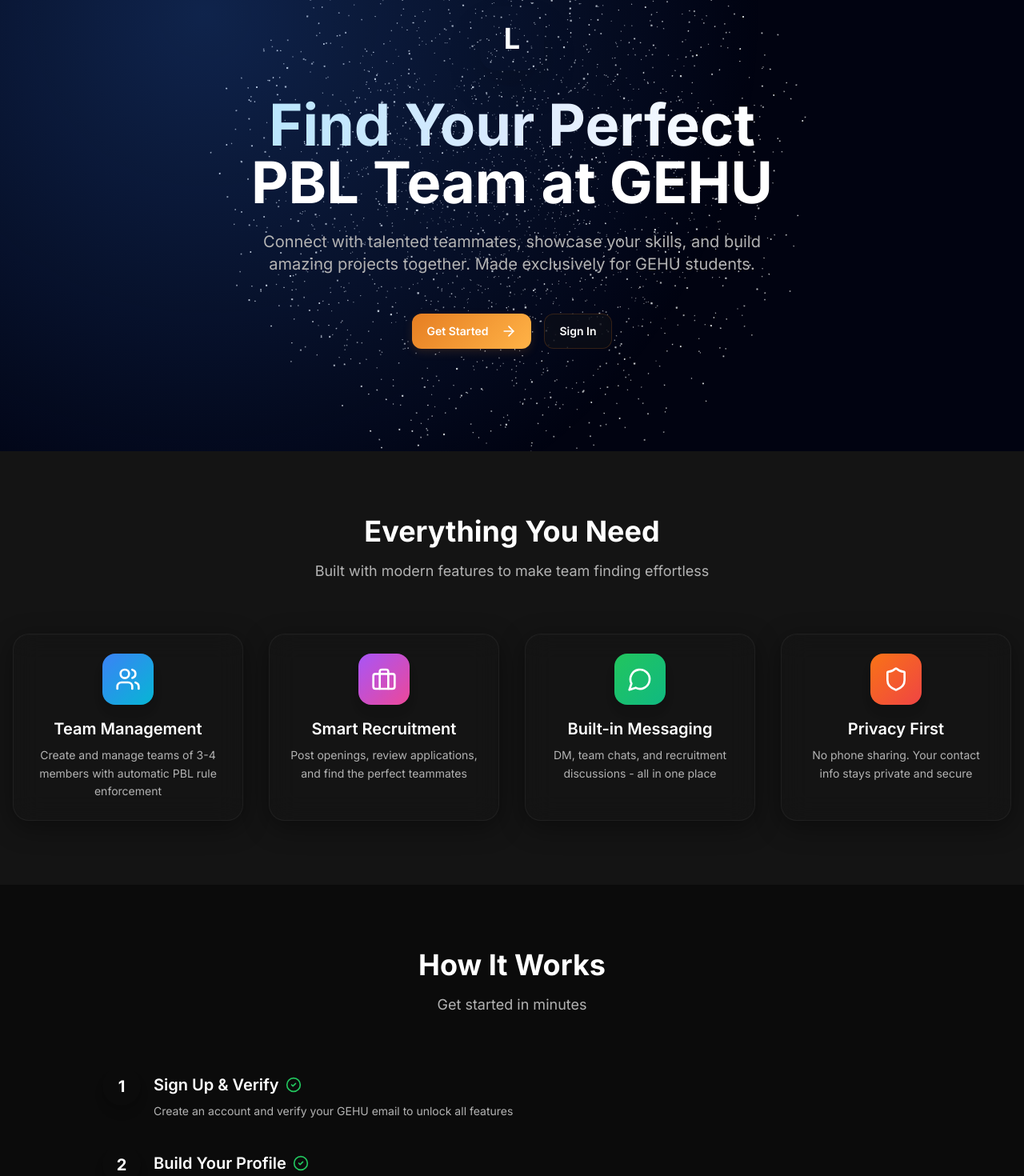
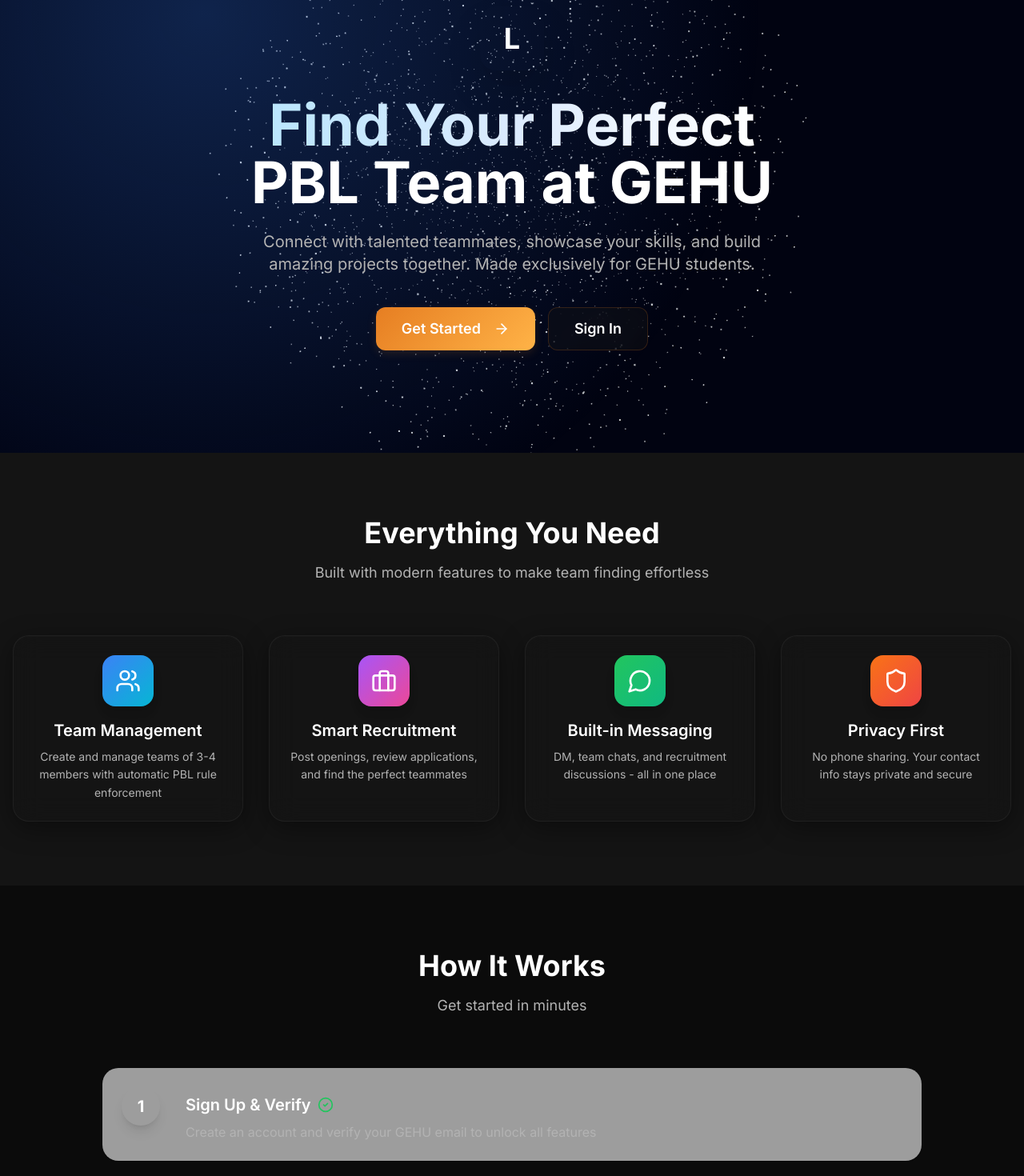
Before and after one commit to KamalSDhami/Link-UP, a React (Vite) app: page / in a window 1280 px wide. Shown: the part 120-1590 px from the top of the page at 80% size. Built offline with nearby package versions, Linux system fonts and the light colour scheme; no server answers.

Commit message:
make home page responsive

```diff
--- a/src/pages/landing/LandingPage.tsx
+++ b/src/pages/landing/LandingPage.tsx
@@ -16,7 +16,7 @@
     <div className="min-h-screen">
       {/* Hero Section */}
       <section
-        className="relative min-h-[38rem] overflow-hidden px-4 py-24 md:py-32"
+        className="relative min-h-[32rem] overflow-hidden px-4 py-20 sm:py-24 md:py-32"
         style={{ background: 'radial-gradient(circle at 50% -10%, rgba(21,94,199,0.35), transparent 55%), #010310' }}
       >
         <div className="pointer-events-none absolute inset-0 z-0">
@@ -24,39 +24,38 @@
         </div>
         <div className="pointer-events-none absolute inset-0 z-10 bg-[radial-gradient(circle_at_20%_20%,rgba(59,130,246,0.26),transparent_60%)]"></div>
 
-        <div className="relative z-20 mx-auto max-w-7xl">
+        <div className="relative z-20 mx-auto flex max-w-7xl flex-col items-center text-center">
           <motion.div
             initial={{ opacity: 0, y: 20 }}
             animate={{ opacity: 1, y: 0 }}
             transition={{ duration: 0.6 }}
-            className="text-center"
+            className="w-full px-2 sm:px-6"
           >
             {/* Logo */}
-            <div className="flex justify-center mb-8">
+            <div className="mb-8 flex justify-center">
               <div className="w-20 h-20 bg-gradient-to-br from-primary-600 to-accent-600 rounded-2xl flex items-center justify-center shadow-2xl">
                 <span className="text-white font-bold text-4xl">L</span>
               </div>
             </div>
 
-            <h1 className="mb-6 text-6xl font-display font-bold text-white md:text-7xl">
+            <h1 className="mx-auto mb-6 max-w-3xl text-4xl font-display font-bold leading-tight text-white sm:text-5xl md:text-6xl lg:text-7xl">
               <span className="bg-gradient-to-r from-sky-200 via-blue-100 to-white bg-clip-text text-transparent">
                 Find Your Perfect
               </span>
-              <br />
-              <span className="text-white">PBL Team at GEHU</span>
+              <span className="block text-white">PBL Team at GEHU</span>
             </h1>
 
-            <p className="text-xl text-slate-200 mb-12 max-w-2xl mx-auto">
+            <p className="mx-auto mb-10 max-w-2xl text-base text-slate-200 sm:text-lg md:text-xl">
               Connect with talented teammates, showcase your skills, and build amazing projects together.
               Made exclusively for GEHU students.
             </p>
 
-            <div className="flex flex-col sm:flex-row gap-4 justify-center">
-              <Link to="/signup" className="btn-primary inline-flex items-center justify-center space-x-2">
+            <div className="flex w-full flex-col justify-center gap-4 sm:w-auto sm:flex-row">
+              <Link to="/signup" className="btn-primary inline-flex w-full items-center justify-center space-x-2 px-8 py-3 text-base sm:w-auto sm:text-lg">
                 <span>Get Started</span>
                 <ArrowRight className="w-5 h-5" />
               </Link>
-              <Link to="/login" className="btn-secondary">
+              <Link to="/login" className="btn-secondary w-full px-8 py-3 text-base sm:w-auto sm:text-lg">
                 Sign In
               </Link>
             </div>
@@ -192,16 +191,16 @@
 
 function Step({ number, title, description }: any) {
   return (
-    <div className="flex items-start space-x-4">
-      <div className="flex-shrink-0 w-12 h-12 bg-gradient-to-br from-primary-600 to-accent-600 rounded-full flex items-center justify-center text-white font-bold text-xl shadow-lg">
+    <div className="flex flex-col items-center gap-4 rounded-2xl bg-white/60 p-6 text-center shadow-sm backdrop-blur sm:flex-row sm:items-start sm:space-x-4 sm:text-left">
+      <div className="flex h-12 w-12 flex-shrink-0 items-center justify-center rounded-full bg-gradient-to-br from-primary-600 to-accent-600 text-xl font-bold text-white shadow-lg">
         {number}
       </div>
       <div className="flex-1 pt-2">
-        <h3 className="text-xl font-semibold text-slate-900 mb-2 flex items-center">
+        <h3 className="mb-2 flex items-center justify-center text-xl font-semibold text-slate-900 sm:justify-start">
           {title}
-          <CheckCircle2 className="w-5 h-5 text-green-500 ml-2" />
+          <CheckCircle2 className="ml-2 h-5 w-5 text-green-500" />
         </h3>
-        <p className="text-slate-600">{description}</p>
+        <p className="text-sm text-slate-600 sm:text-base">{description}</p>
       </div>
     </div>
   )
```
